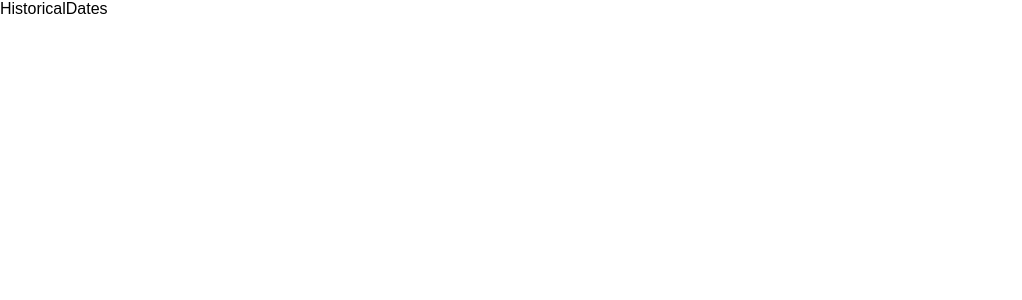
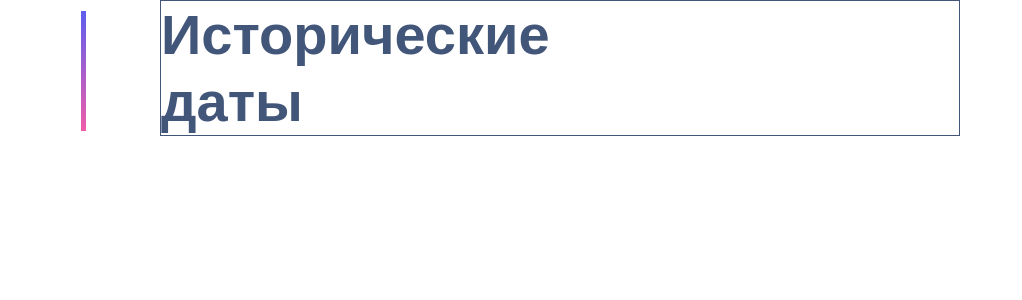
Before and after one commit to LenaRybinskova/History_slider, a React app: page / in a window 1280 px wide. Shown: the top 300 px of the page, without its empty margins (0-1022 px from the left). Built offline with nearby package versions, Linux system fonts and the light colour scheme.

Commit message:
add fonts

```diff
--- a/src/app/globalStyles.ts
+++ b/src/app/globalStyles.ts
@@ -23,26 +23,28 @@ const GlobalStyle = createGlobalStyle`
         --color-primary: #5d5fef;
         --color-secondary: #ef5da8;
         --color-light-blue: #3877ee;
-      --color-background:  #fff;
+        --color-background: #fff;
         --color-text: #42567a;
 
         --font-family: "PT Sans", sans-serif;
         --second-family: "Bebas Neue", sans-serif;
     }
 
-  *{
+    * {
         box-sizing: border-box;
         margin: 0;
         padding: 0;
         font-family: ${fonts.primary};
+        color: ${colors.text};
     }
 
     body {
         max-width: 1920px;
+        height: 100%;
         margin: 0 auto;
         /*      width: 100%;*/
         background-color: ${colors.background};
-
+        padding-inline:160px 320px;
     }
 `;
 
--- a/src/features/HistoricalDateStyles.ts
+++ b/src/features/HistoricalDateStyles.ts
@@ -1,12 +1,17 @@
 import styled from 'styled-components';
+import {colors} from '../app/stylesVar';
 
 
 export const Container = styled.div`
     width: 100%;
     max-width: 1442px;
+    height: 100%;
     margin-right: auto;
     margin-left: auto;
+    border: 1px solid ${colors.text};
+    /*
     padding: 0 50px;
+    */
 
     @media screen and (max-width: 320px) {
         padding: 0 30px;
@@ -14,10 +19,22 @@ export const Container = styled.div`
 `;
 
 export const Title = styled.h1`
+    display: block;
     font-weight: 700;
     font-size: 56px;
     line-height: 120%;
+    width: 353px;
+    white-space: normal;
+    position: relative;
 
-    @media screen and (max-width: 320px) {
+    &::before {
+        content: '';
+        position: absolute;
+        left: -80px;
+        top: 70px;
+        transform: translateY(-50%);
+        width: 5px;
+        height: 120px;
+        background: linear-gradient(to bottom, #5d5fef, #ef5da8);
     }
 `;
--- a/src/features/HistoricalDates.tsx
+++ b/src/features/HistoricalDates.tsx
@@ -1,5 +1,9 @@
-export const HistoricalDates =()=>{
-    return(
-        <div>HistoricalDates</div>
+import {Container, Title} from './HistoricalDateStyles';
+
+export const HistoricalDates = () => {
+    return (
+        <Container>
+            <Title>Исторические даты</Title>
+        </Container>
     )
 }
```
Lines whose indentation alone changed are shown as unchanged.
